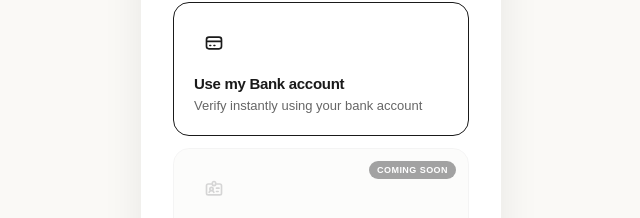
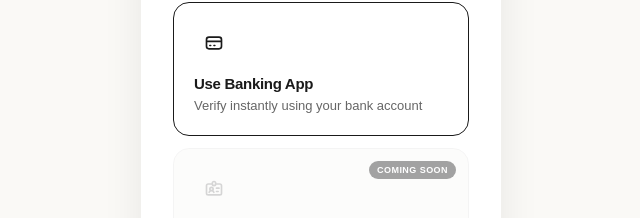
Before and after one commit to jamestheakston/jamesstudio-verify, a plain HTML site: page index.html in a window 1280 px wide. Shown: the part 303-521 px from the top of the page, 319-959 px from the left. Drawn offline with Linux system fonts and the light colour scheme.

Commit message:
Change bank verification button text to 'Use Banking App'
Generated with Devin

```diff
--- a/index.html
+++ b/index.html
@@ -340,7 +340,7 @@
                         <path stroke-linecap="round" stroke-linejoin="round" stroke-width="2" d="M3 10h18M7 15h1m4 0h1m-7 4h12a3 3 0 003-3V8a3 3 0 00-3-3H6a3 3 0 00-3 3v8a3 3 0 003 3z"></path>
                     </svg>
                 </div>
-                <h3>Use my Bank account</h3>
+                <h3>Use Banking App</h3>
                 <p>Verify instantly using your bank account</p>
             </div>
 
```
